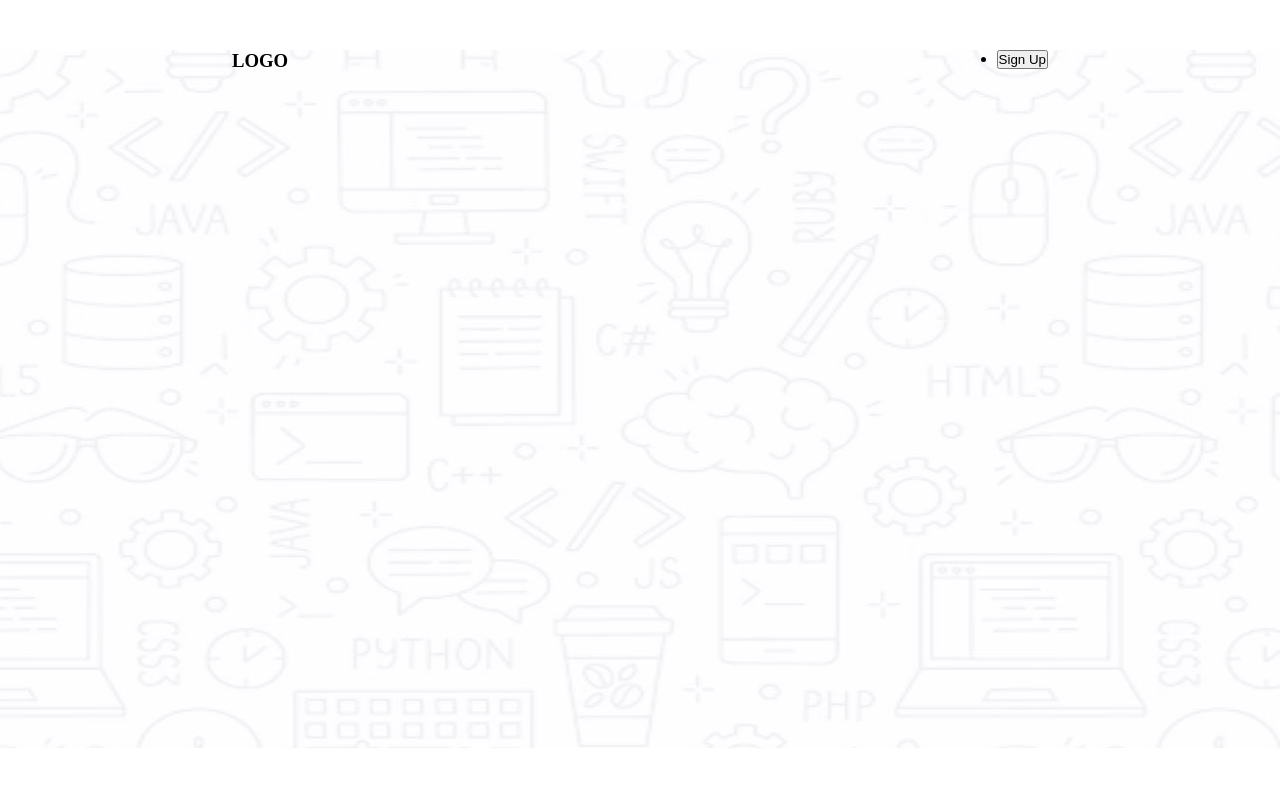
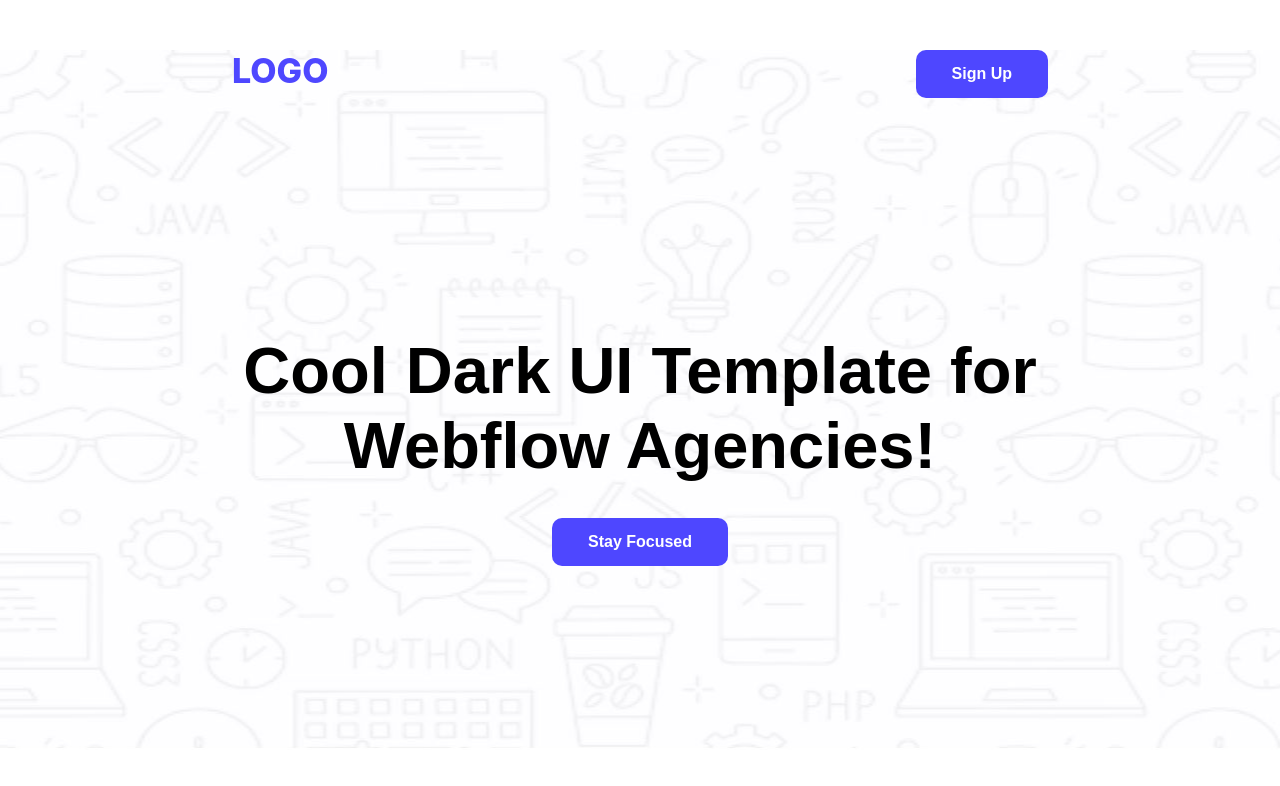
Before and after one commit to Ontor-Bhuiyan/First-Assignment, a plain HTML site: page index.html in a window 1280 px wide. Drawn offline with Linux system fonts and the light colour scheme.

Commit message:
navbar and banner work done

```diff
--- a/css/style.css
+++ b/css/style.css
@@ -1,6 +1,33 @@
+/* common styles */
 *{
     margin: 0px;
     padding: 0px;
+}
+
+ul li{
+    list-style: none;
+}
+.btn-primary{
+    border: none;
+    cursor: pointer;
+    font-size: 16px;
+    color: #ffffff;
+    font-weight: 700;
+    padding: 15px 36px;
+    border-radius: 10px;
+    text-decoration: none;
+    background: #4E47FF;
+    font-family: 'Railway', sans-serif;
+}
+
+@font-face {
+    font-family: 'Railway', sans-serif;
+    src: url('../fonts/railway/Railway.otf');
+}
+
+@font-face {
+    font-family: 'Inter', sans-serif;
+    src: url('../fonts/inter/Inter-Black.otf');
 }
 
 /* header styles */
@@ -17,3 +44,26 @@ nav{
     margin: 50px 232px;
     justify-content: space-between;
 }
+nav .nav-title{
+    font-size: 34px;
+    color: #4E47FF;
+    font-weight: 800;
+    font-family: 'Inter', sans-serif;
+}
+
+/* banner styles */
+.banner-content{
+    height: 602px;
+    display: flex;
+    align-items: center;
+    flex-direction: column;
+    justify-content: center;
+
+}
+.banner-content .banner-title{
+    font-size: 65px;
+    font-weight: 700;
+    text-align: center;
+    margin-bottom: 35px;
+    font-family: 'Railway', sans-serif;
+}
--- a/index.html
+++ b/index.html
@@ -15,6 +15,12 @@
                     <li><a href="#"><button class="btn-primary">Sign Up</button></a></li>
                 </ul>
             </nav>
+            <section class="banner-sec">
+                <div class="banner-content">
+                    <h1 class="banner-title">Cool Dark UI Template for <br> Webflow Agencies!</h1>
+                    <a href="#"><button class="btn-primary">Stay Focused</button></a>
+                </div>
+            </section>
         </header>
 
         <main>
```
Also changed, not shown: fonts/railway/Railway.otf (added).
